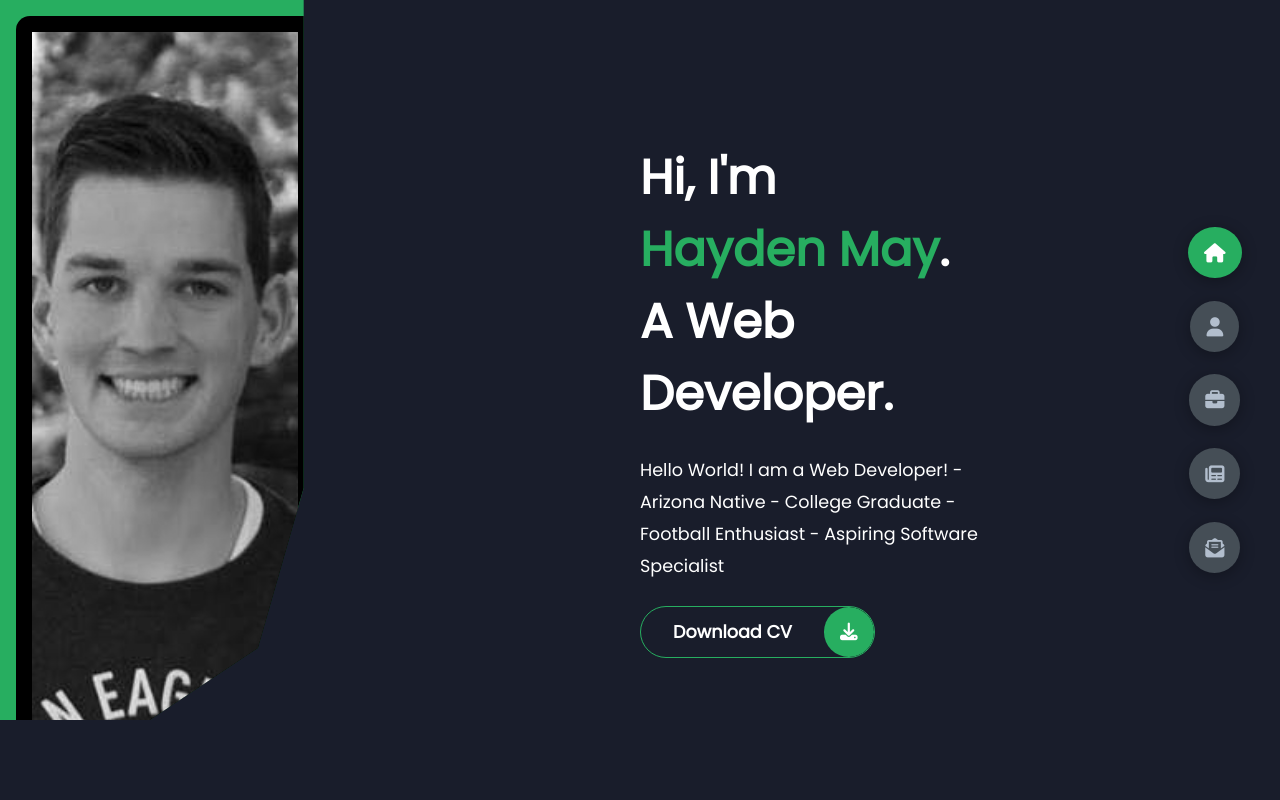
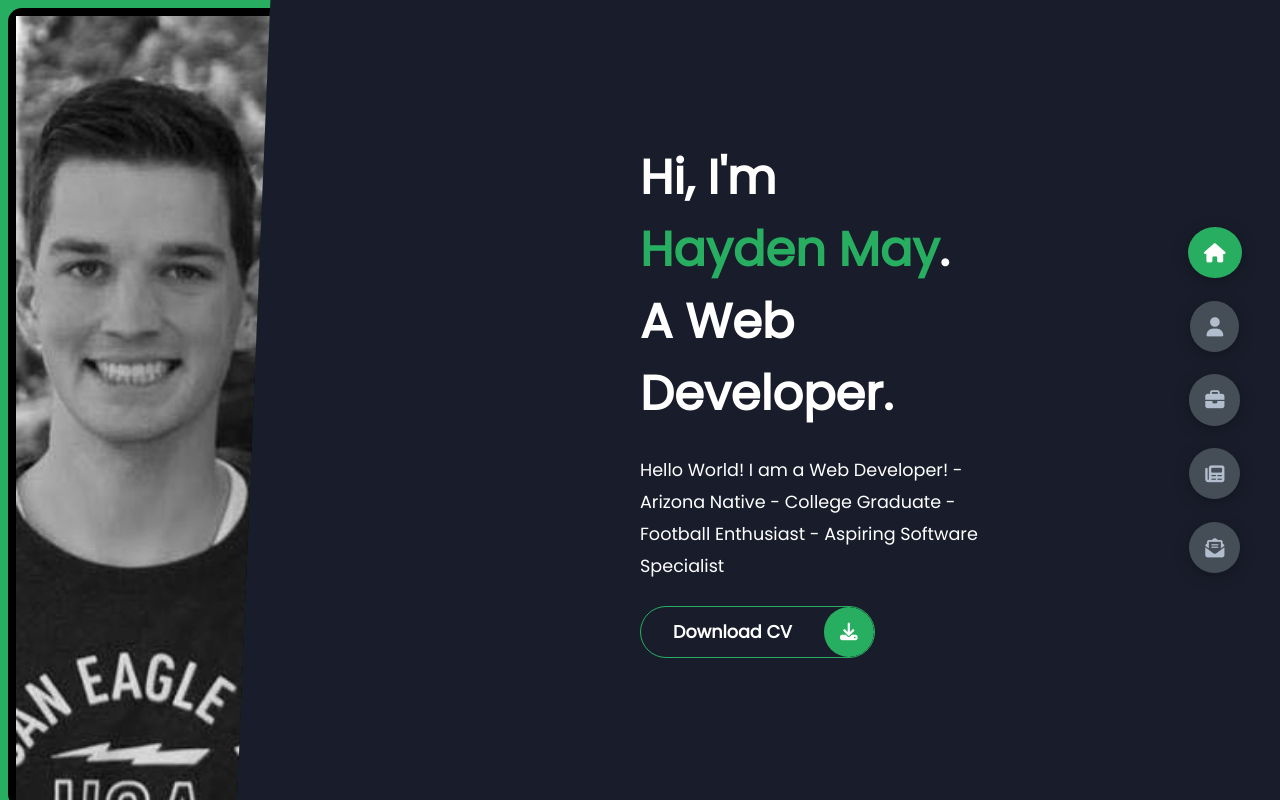
Before and after one commit to HaydenMay/Portfolio, a plain HTML site: page index.html in a window 1280 px wide. Drawn offline with Linux system fonts and the light colour scheme.

```diff
--- a/styles/styles.scss
+++ b/styles/styles.scss
@@ -149,14 +149,14 @@ section{
             left: 0;
             top: 0;
             z-index: 1;
-            clip-path: polygon(0 0, 73% 0, 73% 61%, 62% 81%, 36% 90%, 0 90%, 0% 80%, 0% 20%);
+            clip-path: polygon(0 0, 65% 0, 57% 100%, 0% 100%);
         }
         .image{
             border-radius: var(--br-sm-2);
             height: 100%;
             width: 80%;
-            margin-left: 1rem;
-            top: 2%;
+            margin-left: .5rem;
+            top: 1%;
             position: absolute;
             background-color: var(--color-black);
             transition: var(--transition);
```
Also changed, not shown: styles/styles.css, 1 other file.
